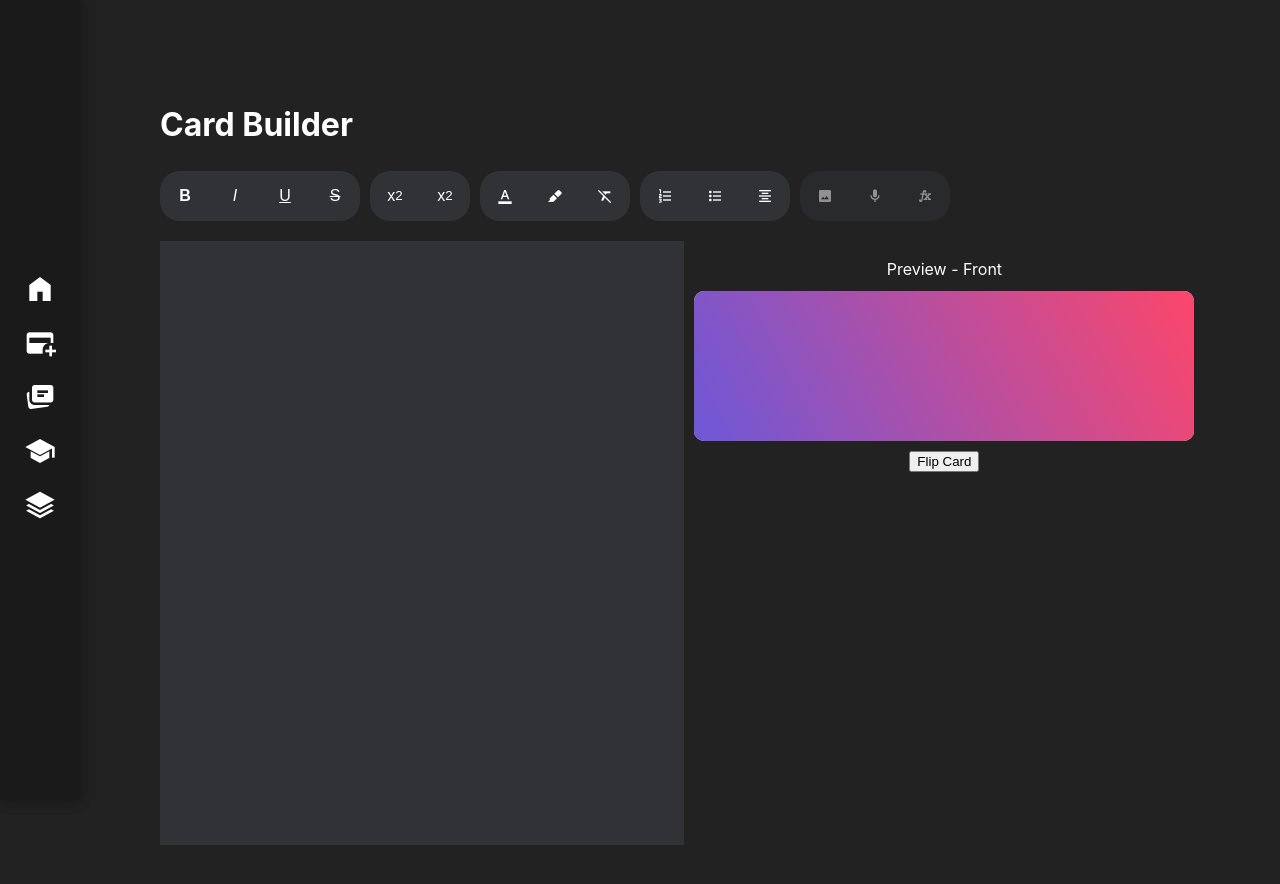
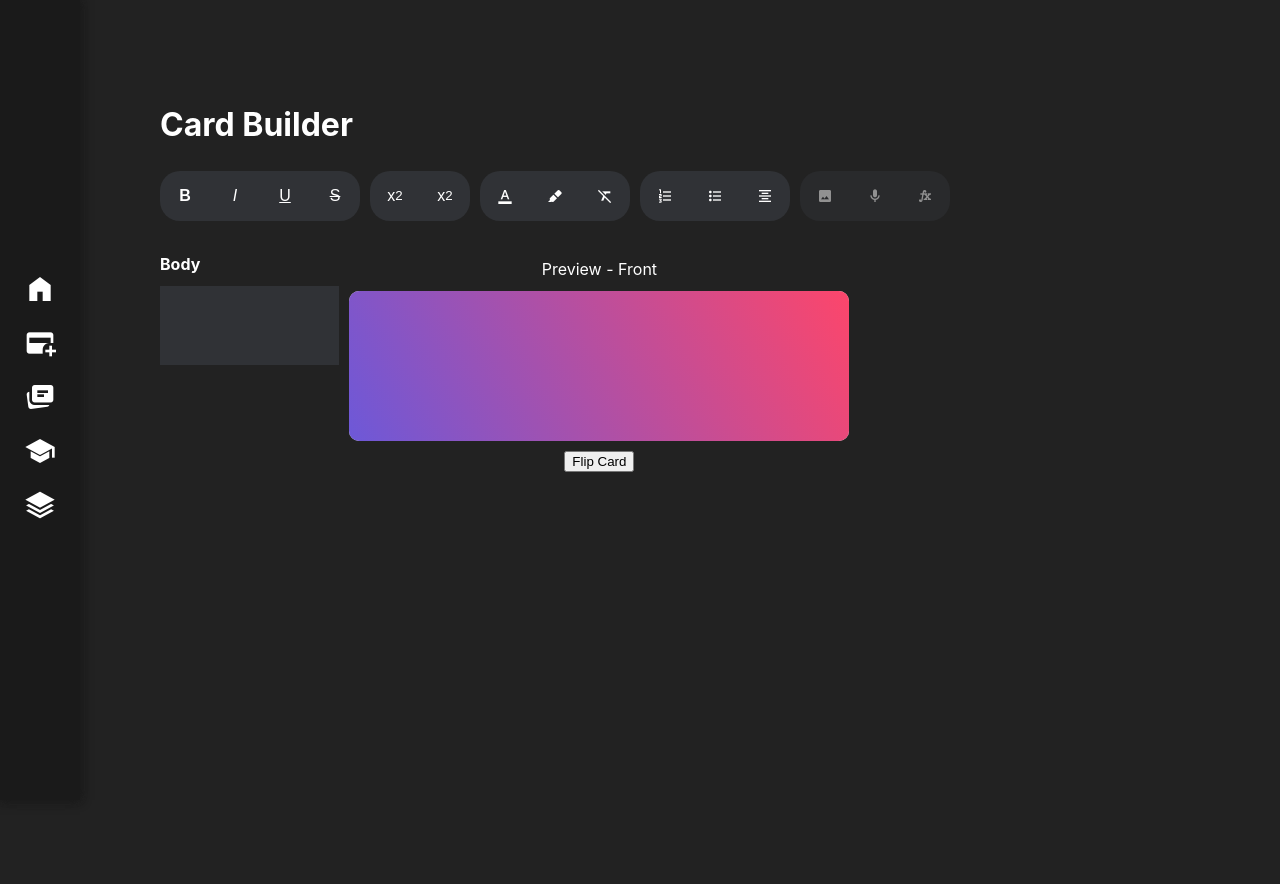
Before and after one commit to 18barbers2/gostudycards, a React (Vite) app in the folder frontend/: page /card-builder in a window 1280 px wide. Shown: the top 884 px of the page. After the commit the page ends 800 px from the top, so only its background shows below. Built offline with nearby package versions, Linux system fonts and the light colour scheme.

Commit message:
chore: refactored the CardBuilder page

```diff
--- a/frontend/src/css/CardBuilder.css
+++ b/frontend/src/css/CardBuilder.css
@@ -1,17 +1,12 @@
-.card-builder-page {
-    background-color: #222222;
-    color: white;
-}
 
+/*
 .card-input {
     background-color: #303236;
     color: white;
     resize: none;
     width: 50%;
     border-width: 0;
-}
-
-
+} */
 
 .card-builder {
     display: flex;
--- a/frontend/src/pages/CardBuilder.tsx
+++ b/frontend/src/pages/CardBuilder.tsx
@@ -3,46 +3,13 @@ import '../css/CardBuilder.css';
 import Card from '../components/Card';
 import { Layout } from '../components/Layout/Layout';
 import { EditorFormatControls } from '../components/EditorFormatControls';
-
-function createDoc ( userHtml: string ) {
-
-    return (`<!DOCTYPE html>
-        <html lang="en">
-
-        <head>
-            <meta charset="UTF-8">
-            <meta name="viewport" content="width=device-width, initial-scale=1.0">
-            <title>Card Document</title>
-            <style>
-                html, body { margin:0; padding:0; }
-                body {
-                    font-size: 36px;
-                    display: flex;
-                    justify-content: center;
-                    align-items: center;
-                    flex-direction: column;
-                    white-space: pre-wrap;
-                }
-            </style>
-        </head>
-
-        <body>${userHtml}</body>
-        </html>`);
-}
+import { FieldInput } from '../components/FieldInput';
 
 // const testHtml = `<div class='card' style='background-color: white'>User's HTML goes here</div>`;
 const iFrameStyle = {backgroundColor: '#e5e5e5ff', border: '0', width: '60%', height: '500px', borderRadius: '10px'};
-type PageStatus = 'html-mode' | 'loading'| 'empty' | 'error';
 
 // Track which side of the card the user is editing
 type CardTextInputMode = 'front' | 'back' | 'style';
-
-// Text input for user
-function Editor({ html, onChange } : {html : string; onChange : (v: string) => void}) {
-    return (
-        <textarea className={'card-input'} rows={40} cols={100} value={html} onChange={e => onChange(e.target.value) }/>
-    );
-}
 
 // Card preview for user
 function Preview({html, side, onFlip} : { html: string; srcDoc : string ; side: 'front' | 'back'; onFlip: () => void}) {
@@ -72,7 +39,6 @@ export default function CardBuilder() {
 
     // Which HTML to show in the preview
     const previewHtml = previewSide === 'front' ? frontHtml : backHtml;
-    const doc = createDoc(previewHtml);
 
     // Handle the HTML update
     const handleHtmlChange = (newHtml: string) => {
@@ -101,6 +67,11 @@ export default function CardBuilder() {
         setPreviewSide(prev => prev === 'front' ? 'back' : 'front');
     }
 
+     const handleFormat = (format: string) => {
+        // For simplicity, we'll just insert the format tags around the entire content
+
+    };
+
 
     // Card Builder Page
     return (
@@ -110,10 +81,15 @@ export default function CardBuilder() {
                 <h1 className='page-title'>Card Builder</h1>
                 <EditorFormatControls handleFormat={() => {}} />
                 <div className='card-builder'>
-                    <Editor html={currentHtml} onChange={handleHtmlChange}></Editor>
+                    <FieldInput
+                        value={currentHtml}
+                        onChange={handleHtmlChange}
+                        fieldName={'Body'}
+                        onFormat={handleFormat}
+                    />
                     <Preview
                         html={previewHtml}
-                        srcDoc={doc}
+                        srcDoc={previewHtml}
                         side={previewSide}
                         onFlip={handleFlip}
                     >
```
